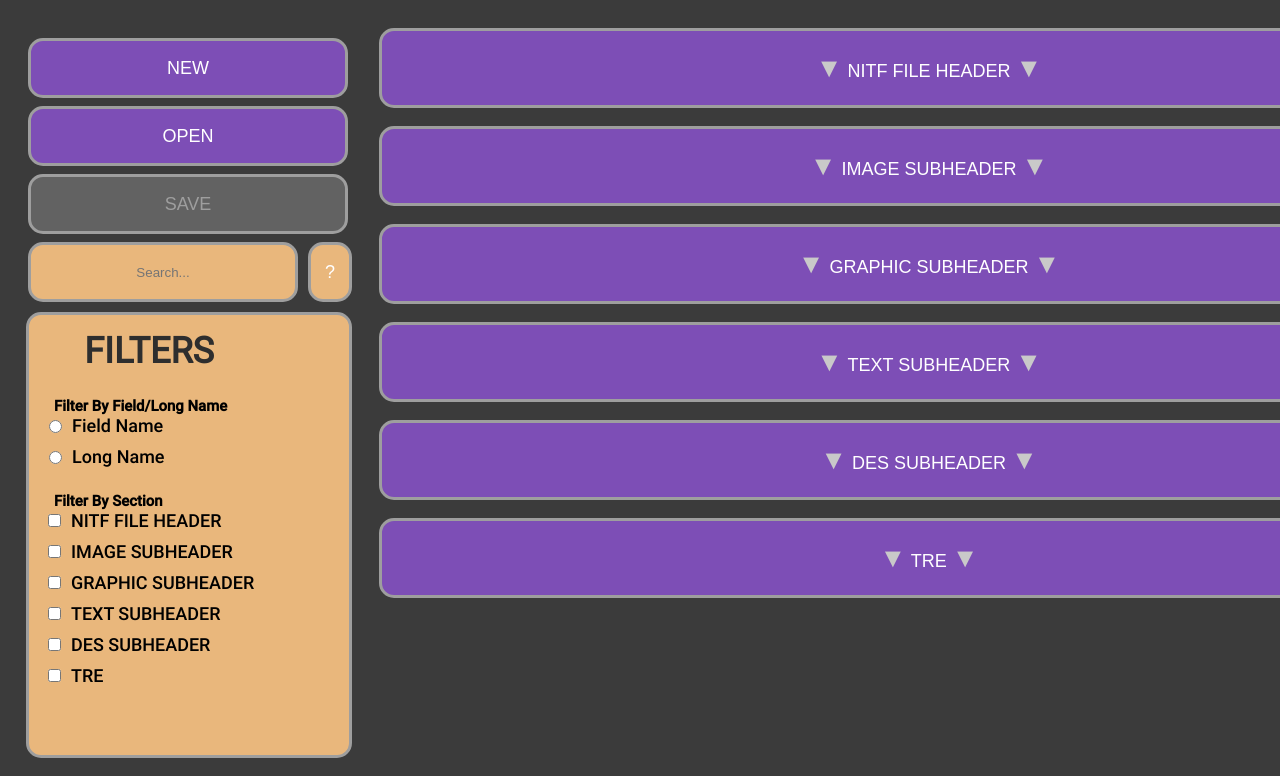
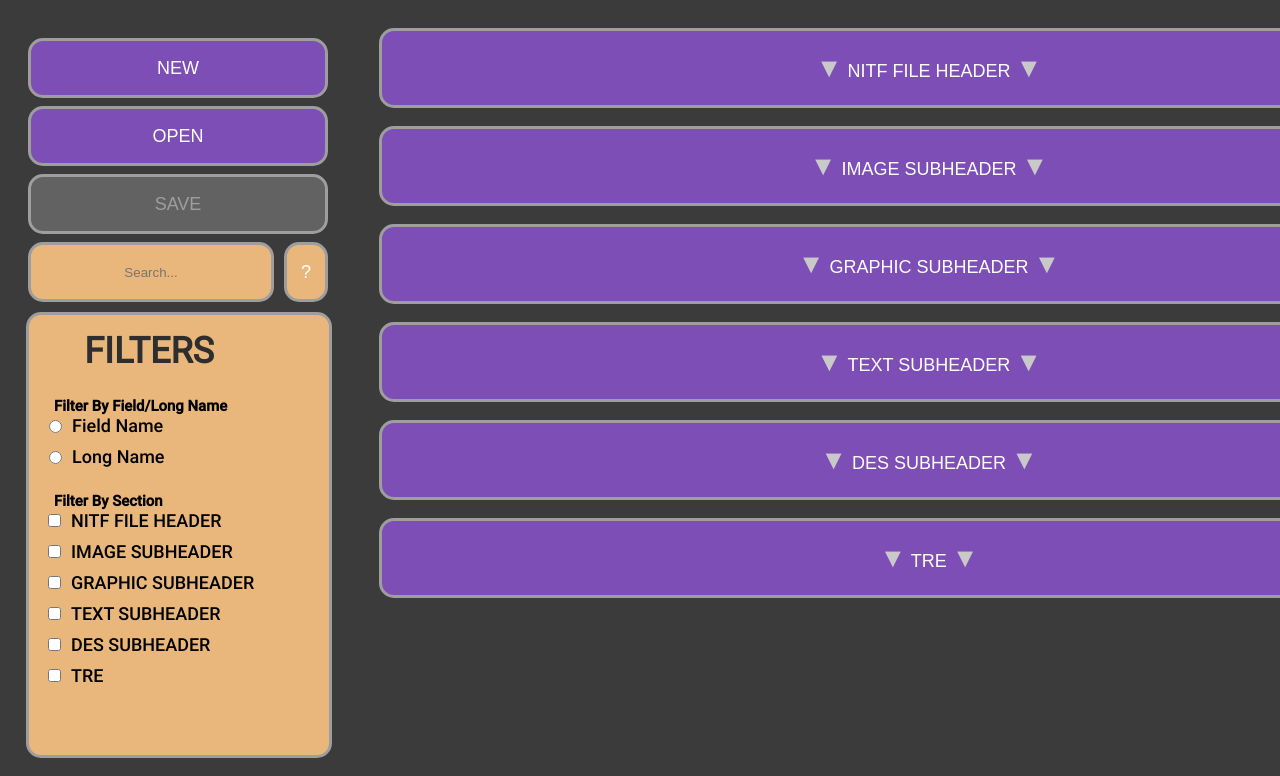
Before and after one commit to aramis-matos/RE-UI-Remake, a React (Vite) app: page / in a window 1280 px wide. Shown: the top 776 px of the page. Built offline with nearby package versions, Linux system fonts and the light colour scheme; the HTML template or start-up script is replaced by a standard one.

Commit message:
Revert "alignment fixes"
This reverts commit 3345ea4e00cdca1b20da484adc9cc55bfdc5cb02.

```diff
--- a/src/index.css
+++ b/src/index.css
@@ -103,7 +103,7 @@ button {
   background-color: var(--p500);
   border: 3px solid var(--n400);
   border-radius: 15px;
-  width: 320px;
+  width: 100%;
   height: 80px;
   text-align: center;
   font-size: 18px;
@@ -321,6 +321,7 @@ button.delete {
 /*Search bar*/
 .helpSearch{
   height: 60px;
+  max-width: 300px;
   margin: 0px;
   display: flex;
   flex-direction: horizontal;
@@ -332,7 +333,7 @@ button.delete {
   outline: solid;
   outline-width: 0px;
   outline-color: var(--n500);
-  width: 260px;
+  width: 250px;
   text-align: center;
   color: var(--n100);
   margin: 0px 10px 0px 0px;
@@ -1004,7 +1005,7 @@ button.back-nav {
   margin: 20px;
   display: flex;
   flex-direction: column;
-  min-width: 320px;
+  max-width: 300px;
   margin-top: 0px;
 }
 .left-panel > .content {
```
